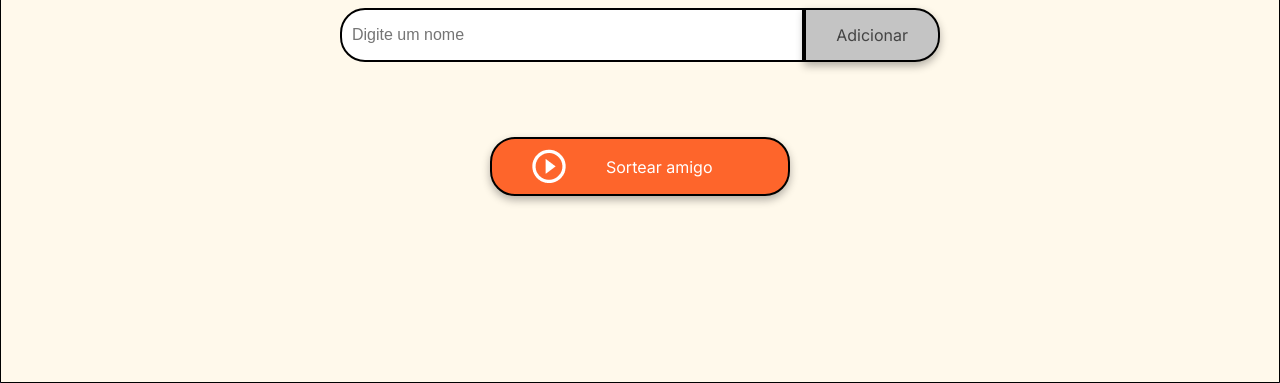
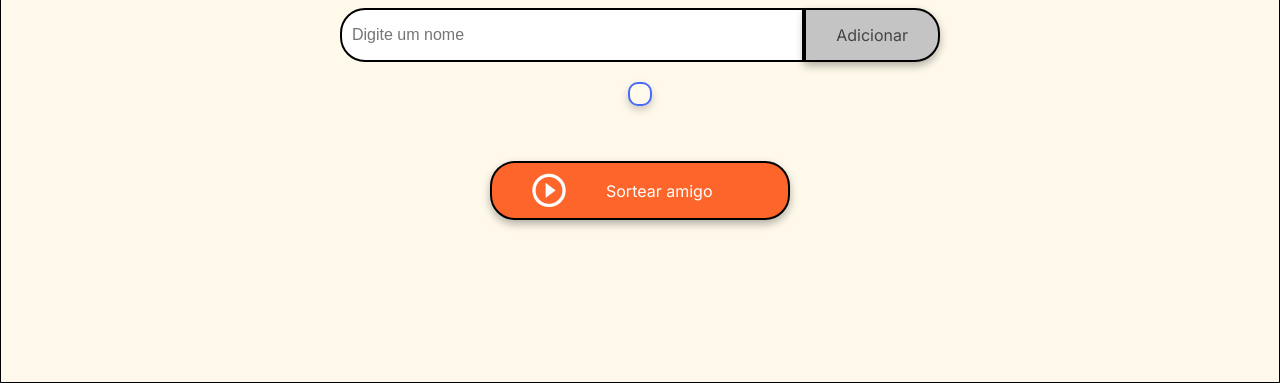
Before and after one commit to ybielssz/challenge-amigo-secreto, a plain HTML site: page index.html in a window 1280 px wide. Shown: the part 417-800 px from the top of the page. Drawn offline with Linux system fonts and the light colour scheme.

Commit message:
Estiliza a lista de amigos

```diff
--- a/style.css
+++ b/style.css
@@ -145,6 +145,15 @@ ul {
     margin: 20px 0;
 }
 
+#listaAmigos {
+    background-color: var(--color-secondary);
+    padding: 10px;
+    border-radius: 10px;
+    border: 2px solid var(--color-primary);
+    box-shadow: 0 4px 8px rgba(0, 0, 0, 0.2);
+
+}
+
 .result-list {
     margin-top: 15px;
     color: #05DF05;
```
